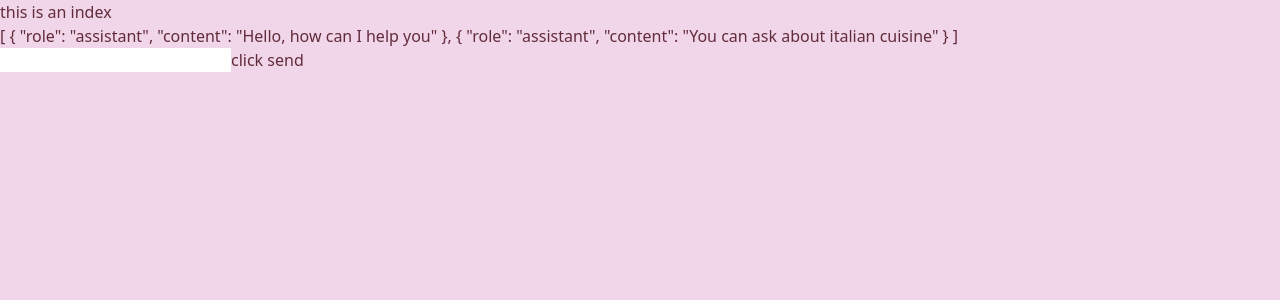
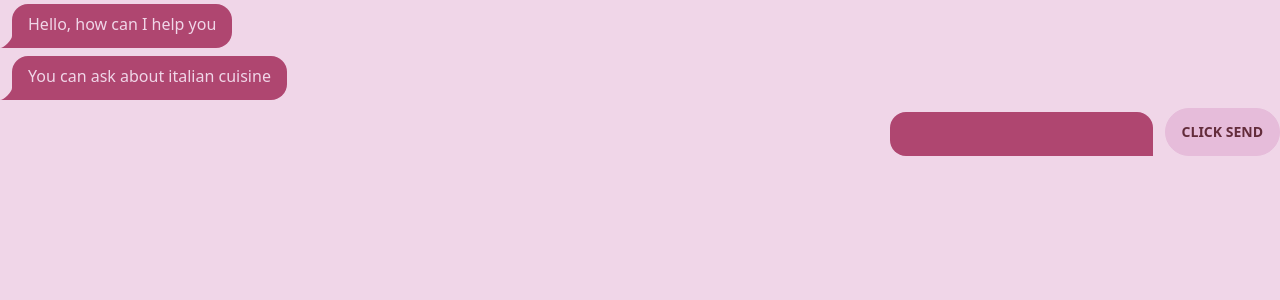
Before and after one commit to Zisan-uzum/nuxt-tutor, a Nuxt app: page /cuisineTutor in a window 1280 px wide. Shown: the top 300 px of the page. Built offline with nearby package versions, Linux system fonts and the light colour scheme; no server answers.

Commit message:
chat bubble add

```diff
--- a/components/Sidebar/Main/index.vue
+++ b/components/Sidebar/Main/index.vue
@@ -8,7 +8,7 @@
 </template>
 
 <script setup>
-import FeedComponent from './FeedComponent.vue';
+import FeedComponent from './feedComponent.vue';
 import CreateRecipe from './createRecipe.vue';
 
 
--- /dev/null
+++ b/midddleware/auth.ts
@@ -0,0 +1,6 @@
+export default defineNuxtRouteMiddleware(() => {
+    const user = useSupabaseUser();
+    if (!user.value) {
+        return navigateTo('/login');
+    }
+});
--- a/pages/cuisineTutor.vue
+++ b/pages/cuisineTutor.vue
@@ -1,9 +1,16 @@
 <template>
-    <h1>this is an index</h1>
-    <div>{{ messages }}</div>
-    <form @submit.prevent="sendMessage">
-        <input type="text" v-model="messageText" />
-        <button type="submit">click send</button>
+    <!-- <div>{{ messages }}</div> -->
+    <div v-for="message in messages">
+        <div class="chat chat-start" v-if='message.role === "assistant"'>
+            <div class="chat-bubble">{{ message.content }}</div>
+        </div>
+        <div class="chat chat-end" v-if='message.role === "user"'>
+            <div class="chat-bubble">{{ message.content }}</div>
+        </div>
+    </div>
+    <form @submit.prevent="sendMessage" class="chat chat-end">
+        <input type="text" class="chat-bubble" v-model="messageText" />
+        <button type="submit" class="btn">click send</button>
     </form>
 </template>
 <script setup lang="ts">
@@ -26,9 +33,14 @@ async function sendMessage() {
     try {
         await $fetch("/api/sendMessage", {
             method: "POST",
-            body: { messages: messages.value }
+            body: JSON.stringify({ messages: messages.value })
         }).then(res => {
             console.log(res.message);
+            if (res.message.content) {
+                messages.value = [...messages.value, { role: "assistant", content: res.message.content }]
+
+            }
+            messageText.value = ''
         })
 
     } catch (error) {
--- a/pages/index.vue
+++ b/pages/index.vue
@@ -1,12 +1,11 @@
 <script setup lang="ts">
-const { isAuthenticated } = useAuth()
 const userLogout = async () => {
     await useAuth().logout();
 };
 watchEffect(() => {
     console.log()
-    if (!isAuthenticated.value) {
-        return navigateTo('/login');
+    if (!useAuth().isAuthenticated.value) {
+        return navigateTo('/login')
     }
 });
 </script>
--- a/pages/login.vue
+++ b/pages/login.vue
@@ -23,11 +23,10 @@ function handleSendInfo(payload: UserCredentials) {
     userLogin()
 }
 
-const { isAuthenticated } = useAuth()
 
 watchEffect(() => {
-    if (isAuthenticated.value) {
-        return navigateTo('/');
+    if (useAuth().isAuthenticated.value) {
+        return navigateTo('/')
     }
 });
 
--- a/pages/register.vue
+++ b/pages/register.vue
@@ -21,10 +21,11 @@ function handleSendInfo(payload: UserCredentials) {
 }
 
 watchEffect(() => {
-    if (useAuth().isAuthenticated) {
-        return navigateTo('/');
+    if (useAuth().isAuthenticated.value) {
+        return navigateTo('/')
     }
 });
+
 
 const userRegister = async () => {
     try {
```
